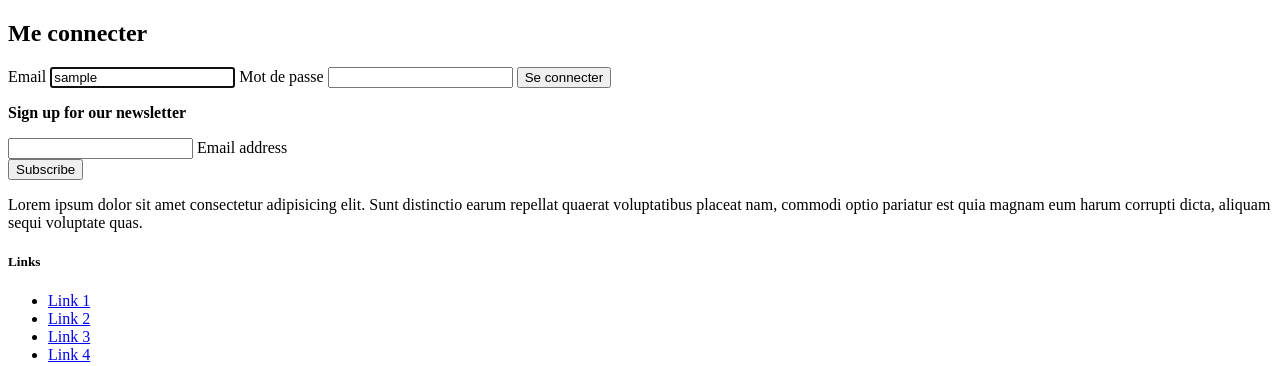
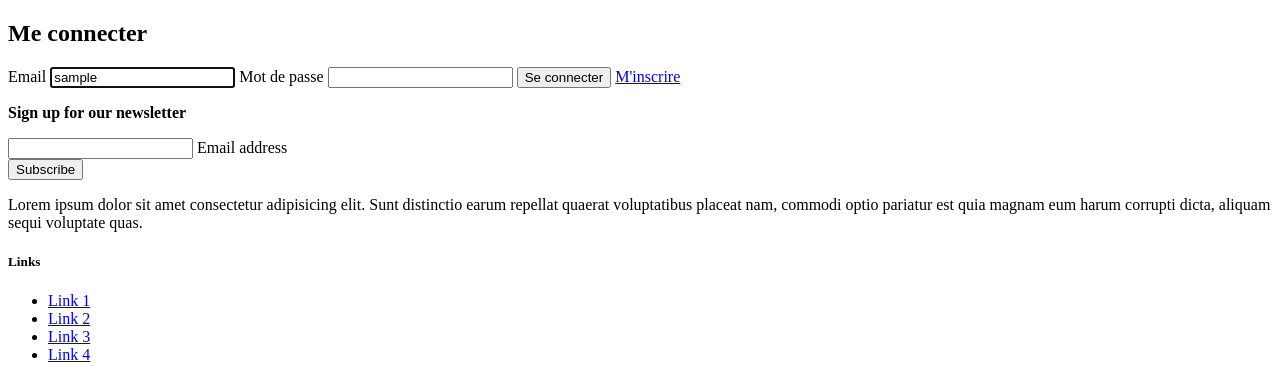
Before and after one commit to MessineB/Symfony_project, a Symfony app: template templates/security/login.html.twig in a window 1280 px wide. Shown: the part 148-514 px from the top of the page. Run offline with Twig, Linux system fonts and the light colour scheme; the template is opened without the code that fills it: most values are stand-ins (such as "Sample title", 1, 10 or a date in 2020); some libraries are stand-ins or nearby versions.

Commit message:
amélioration navigation

```diff
--- a/templates/base.html.twig
+++ b/templates/base.html.twig
@@ -34,11 +34,13 @@
     <ul class="navbar-nav ms-auto">
       {% if app.user %}
         <li class="nav-item">
+          <a href="#" class="nav-link">Mon compte</a>
+        <li class="nav-item">
           <a class="nav-link" href="{{ path('app_logout') }}">Se déconnecter</a>
         </li>
       {% else %}
         <li class="nav-item">
-          <a class="nav-link" href="/inscription">S'inscrire</a>
+          <a class="nav-link" href="{{ path('app_register') }}">S'inscrire</a>
         </li>
         <li class="nav-item">
           <a class="nav-link" href="{{ path('app_login') }}">Se connecter</a>
--- a/templates/registration/register.html.twig
+++ b/templates/registration/register.html.twig
@@ -22,6 +22,7 @@
                     {{ form_row(registrationForm.RGPDConsent) }}
 
                     <button type="submit" class="btn btn-primary btn-lg my-3">M'inscrire</button>
+                    <a href="{{ path('app_login') }}" class="btn btn-secondary my-3">Me connecter</a>
                 {{ form_end(registrationForm) }}
             </div>
         </div>
--- a/templates/security/login.html.twig
+++ b/templates/security/login.html.twig
@@ -13,7 +13,7 @@
 
                 {% if app.user %}
                     <div class="mb-3">
-                        Vous êtes connecté(e) comme {{ app.user.userIdentifier }}, <a href="{{ path('app_logout') }}">Me déconnecter</a>
+                        Vous êtes connecté(e) comme {{ app.user.username }}, <a href="{{ path('app_logout') }}">Me déconnecter</a>
                     </div>
                 {% endif %}
 
@@ -41,6 +41,8 @@
                 <button class="btn btn-lg btn-primary mt-3" type="submit">
                     Se connecter
                 </button>
+                <a href="{{ path('app_register') }}" class="btn btn-secondary mt-3">M'inscrire</a>
+
             </form>
 
         </div>
```
